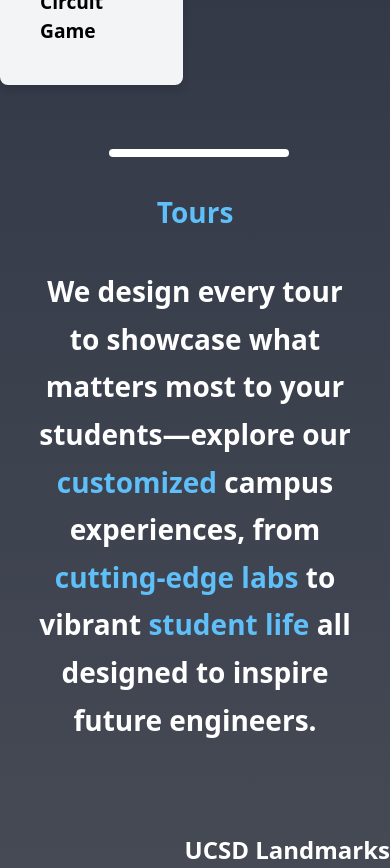
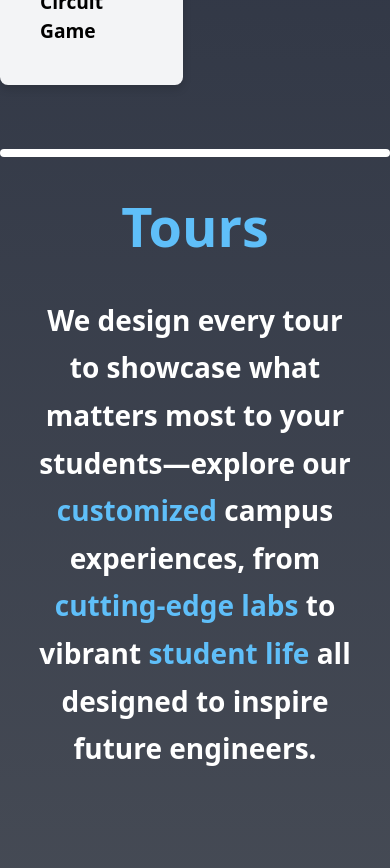
Before and after one commit to HKN-UCSD/HKN-UCSD-Outreach-Website, a React (Vite) app: page /services in a window 390 px wide. Shown: the part 1880-2748 px from the top of the page. Built offline with nearby package versions, Linux system fonts and the light colour scheme.

Commit message:
fixed timeline bridge

```diff
--- a/src/Services.css
+++ b/src/Services.css
@@ -1,28 +1,30 @@
-/* One place to tweak the join height */
 .timelines-joined {
-  --bridge-h: 56px;               /* height of the spacer between components */
-  position: relative;
+  --line-w: 8px;
+  --bridge-h: 56px;
 }
 
-/* the spacer between components */
-.timeline-bridge {
+/* spacer row between the two timelines */
+.timeline-bridge{
   position: relative;
-  height: var(--bridge-h);
+  height: var(--bridge-h, 56px);
+  /* defaults; JS will overwrite */
+  --bridge-left: 0px;
+  --bridge-right: 0px;
+  --bridge-thickness: 8px;
 }
 
-/* the horizontal connector inside the spacer */
-.timeline-bridge::before {
-  content: "";
-  position: absolute;
-  top: 50%;
-  left: calc(28%);          /* slight overdraw to avoid hairline gaps */
-  width: calc((72% - 28%) + 8px); /* span between the two vertical lines */
-  height: 8px;
-  background: #fff;
-  border-radius: 999px;
+.timeline-bridge::before{
+  content:"";
+  position:absolute;
+  top:50%;
+  left: calc(var(--bridge-left) - 8px);
+  width: calc(var(--bridge-right) - var(--bridge-left) + 16px);
+  height: var(--bridge-thickness);
+  background:#fff;
+  border-radius:999px;
   transform: translateY(-50%);
-  z-index: 1;
-  pointer-events: none;
+  pointer-events:none;
+  z-index:1;
 }
 
 /* allow the vertical lines to extend beyond their component boxes */
@@ -44,7 +46,18 @@
 }
 
 /* stack case: undo the extensions */
-@media (max-width: 900px) {
+@media (max-width: 1200px) {
   .timelines-joined .timeline-line { bottom: 0; }
   .timelines-joined .tour-timeline-line { top: 0; }
+  .timeline-bridge { width: 100%; }  /* make sure the container spans */
+  .timeline-bridge::before{
+    content: "";                /* ensure it renders */
+    left: 0 !important;
+    width: 100% !important;
+    height: var(--bridge-thickness, 8px);
+    top: 50%;
+    transform: translateY(-50%);
+    border-radius: 999px;
+    background: #fff;
+  }
 }
--- a/src/Services.jsx
+++ b/src/Services.jsx
@@ -10,6 +10,7 @@ import maePic from "./assets/mae_wksp.jpg";
 import eePic from "./assets/ee_wksp.jpg";
 import tourJacobs from "./assets/jacobs_tour.png";
 import tourRPL from "./assets/rpl_tour.jpg";
+import {useEffect} from "react";
 
 const lessonData = [
   { title: "Computer Science", lesson: "Game Design", image: csPic },
@@ -23,6 +24,45 @@ const tourData = [
 ];
 
 export default function Services() {
+
+  useEffect(() => {
+    const bridge = document.getElementById("timeline-bridge");
+    const leftLine  = document.querySelector(".timeline-line");           // lessons side
+    const rightLine = document.querySelector(".tour-timeline-line");      // tours side
+    if (!bridge || !leftLine || !rightLine) return;
+
+    const placeBridge = () => {
+      const leftRect   = leftLine.getBoundingClientRect();
+      const rightRect  = rightLine.getBoundingClientRect();
+      const bridgeRect = bridge.getBoundingClientRect();
+
+      // start: right edge of left vertical line
+      const start = (leftRect.left + leftRect.width) - bridgeRect.left;
+      // end: left edge of right vertical line
+      const end   = (rightRect.left) - bridgeRect.left;
+
+      bridge.style.setProperty("--bridge-left",  `${start}px`);
+      bridge.style.setProperty("--bridge-right", `${end}px`);
+    };
+
+    // initial + on resize
+    placeBridge();
+    const ro = new ResizeObserver(placeBridge);
+    ro.observe(leftLine);
+    ro.observe(rightLine);
+    ro.observe(bridge);
+
+    window.addEventListener("resize", placeBridge);
+    window.addEventListener("load", placeBridge);
+
+    return () => {
+      ro.disconnect();
+      window.removeEventListener("resize", placeBridge);
+      window.removeEventListener("load", placeBridge);
+    };
+  }, []);
+
+
   return (
     <div className="page-container">
       <Navbar />
@@ -38,7 +78,7 @@ export default function Services() {
         <Timeline lessonData={lessonData} />
 
         {/* draws the horizontal connector *behind* both timelines */}
-        <div className="timeline-bridge" aria-hidden />
+        <div id="timeline-bridge" className="timeline-bridge" aria-hidden />
 
         <TourTimeline lessonData={tourData} />
       </section>
--- a/src/components/TourTimeline.jsx
+++ b/src/components/TourTimeline.jsx
@@ -93,9 +93,9 @@ export default function TourTimeline({lessonData}) {
         ))}
 
         <div className="tour-trident-block">
-          <h1 className="tour-trident-title">Tours</h1>
+          <h1 className="trident-title">Tours</h1>
           <img className="tour-trident-img" src={Trident} alt="Trident" />
-          <h1 className="tour-trident-sub">You come to us</h1>
+          <h1 className="trident-sub">You come to us</h1>
         </div>
       </aside>
     </div>
--- a/src/components/styles/Timeline.css
+++ b/src/components/styles/Timeline.css
@@ -96,7 +96,7 @@
 
 /* Big top heading */
 .trident-title {
-  top: 6%;                   /* adjust to fit your PNG */
+  top: 6%;
   font-size: 54px;
   font-weight: 900;
   color: #5FBFF9;
--- a/src/components/styles/TourTimeline.css
+++ b/src/components/styles/TourTimeline.css
@@ -47,6 +47,7 @@
   margin: 0 auto 3rem;
   text-align: center;
   padding: 40px 32px;
+
 }
 
 
@@ -67,32 +68,6 @@
   transform: scaleX(-1);
   margin-top: -90px; /* adjust value as needed */
   margin-left: -30px;
-}
-
-.tour-trident-sub{
-  position: absolute;
-  left: 50%;
-  transform: translateX(-50%);  /* centers horizontally */
-  margin: 0;
-  text-align: center;
-  pointer-events: none;
-  text-shadow: 0 2px 3px rgba(0,0,0,0.25);
-}
-
-/* Big top heading */
-.tour-trident-title {
-  top: 6%;                   /* adjust to fit your PNG */
-  font-size: clamp(28px, 5vw, 54px);
-  font-weight: 900;
-  color: #5FBFF9;
-}
-
-/* Mid subheading */
-.tour-trident-sub {
-  top: 50%;                  /* middle of the shaft */
-  font-size: clamp(18px, 3vw, 28px);
-  font-weight: 800;
-  color: #fff;
 }
 
 
```
